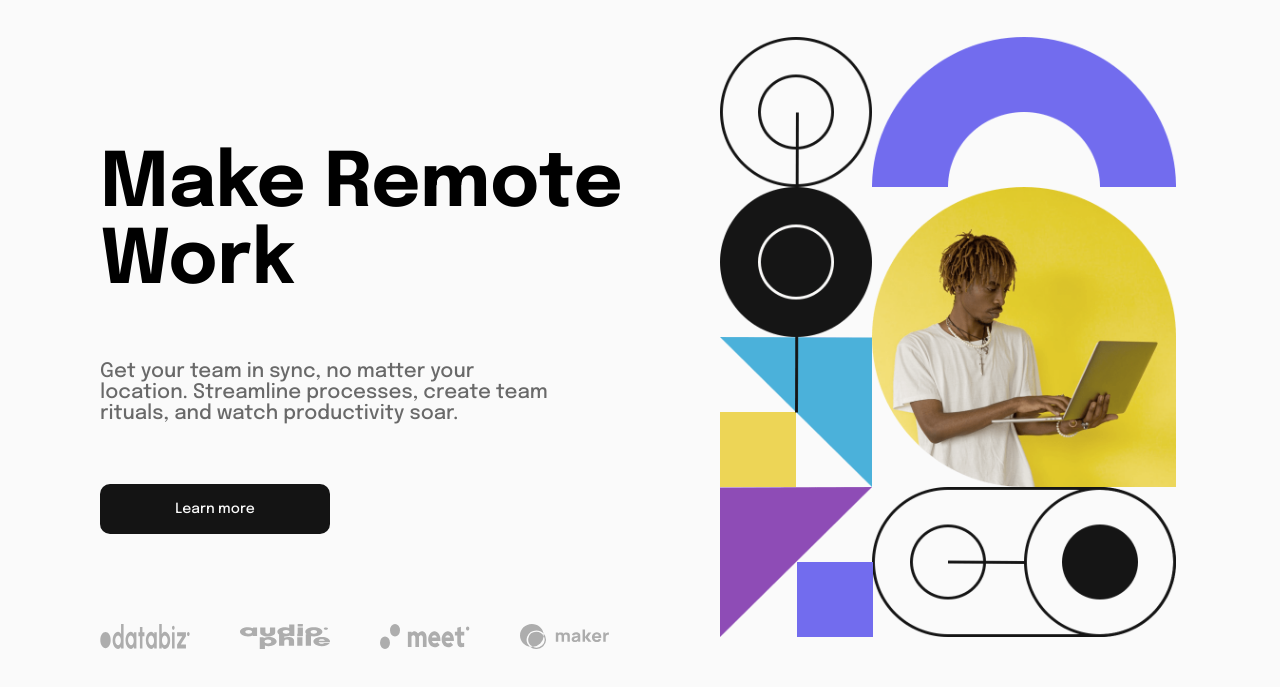
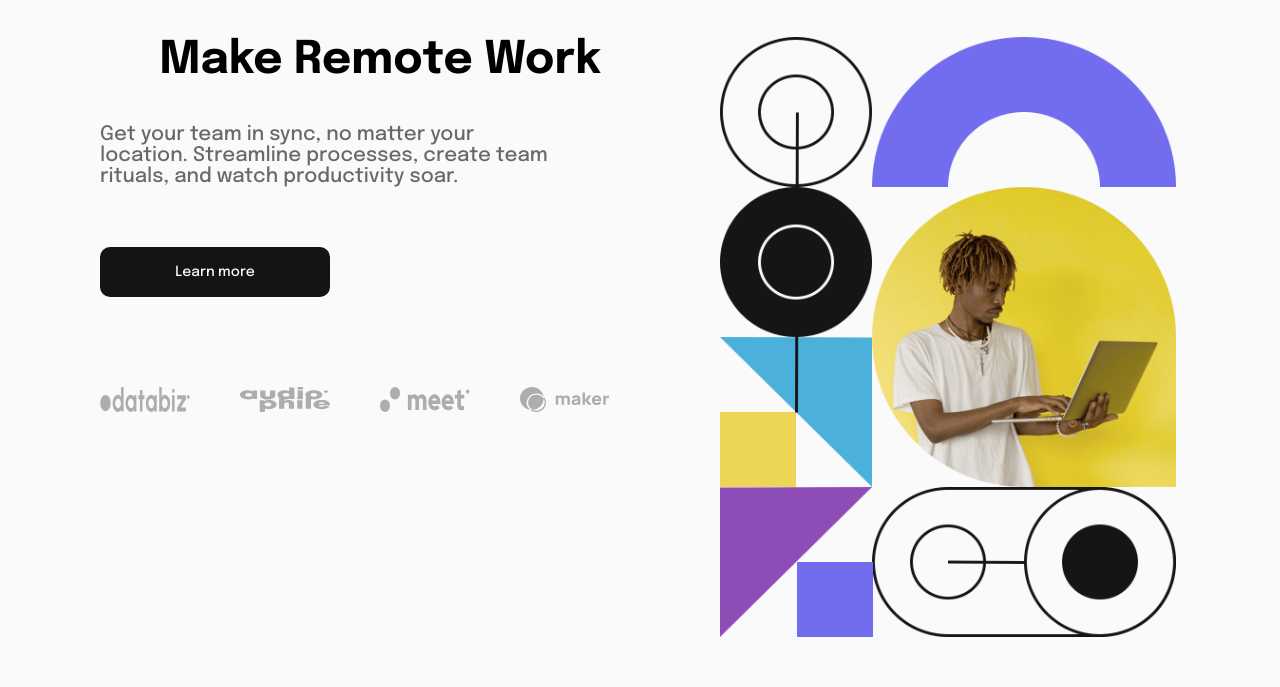
Before and after one commit to Kevin-MartinezP/intro-section-with-dropdown-navigation, a plain HTML site: page index.html in a window 1280 px wide. Shown: the part 63-750 px from the top of the page. Drawn offline with Linux system fonts and the light colour scheme.

Commit message:
Cambiando h2 por h1

```diff
--- a/css/styless.css
+++ b/css/styless.css
@@ -202,7 +202,7 @@ main .main__information-image-mobile {
 .section-container .main__information-image-desktop {
    display: none;
 }
-main .main-information-container h2 {
+main .main-information-container h1 {
     text-align: center;
     font-size: 3.5rem;
     margin-bottom: 30px;
@@ -389,7 +389,7 @@ main .main-logos-container img {
         grid-column: 1;
         grid-auto-rows: max-content;
     }
-    main .main-information-container h2 {
+    main .main-information-container h1 {
         margin-top: 90px;
         padding: 20px 25px 20px 0;
         font-size: 7.5rem;
```
